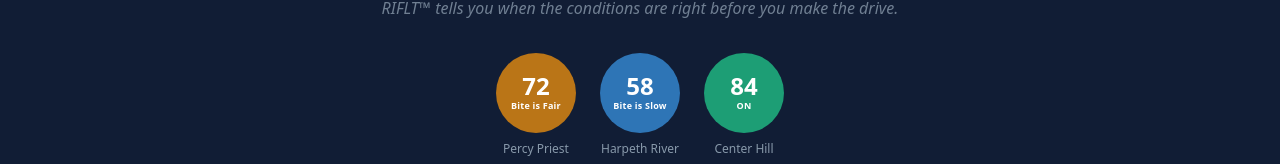
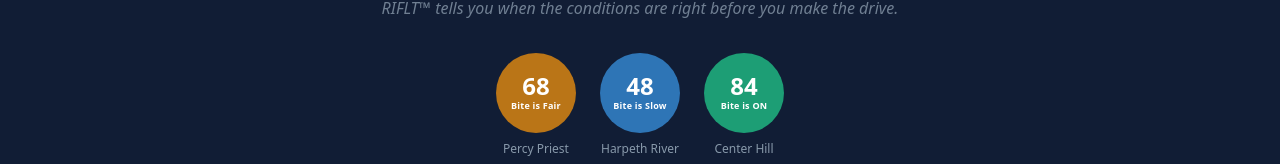
Before and after one commit to RifltHQ/riflt-website, a React (Vite) app: page /#/ in a window 1280 px wide. Shown: the part 432-596 px from the top of the page. Built offline with nearby package versions, Linux system fonts and the light colour scheme.

Commit message:
Align score thresholds and labels exactly with MVP engine

```diff
--- a/src/pages/Home.jsx
+++ b/src/pages/Home.jsx
@@ -1,9 +1,9 @@
 import { Link } from 'react-router-dom';
 
 function getScoreStatus(score) {
-  if (score >= 80) return { label: 'ON', color: '#1D9E75' };
-  if (score >= 60) return { label: 'Bite is Fair', color: '#BA7517' };
-  if (score >= 40) return { label: 'Bite is Slow', color: '#2E75B6' };
+  if (score >= 75) return { label: 'Bite is ON', color: '#1D9E75' };
+  if (score >= 55) return { label: 'Bite is Fair', color: '#BA7517' };
+  if (score >= 35) return { label: 'Bite is Slow', color: '#2E75B6' };
   return { label: 'Tough Day', color: '#E24B4A' };
 }
 
@@ -39,8 +39,8 @@
 
         {/* Illustrative score preview */}
         <div className="flex gap-6 mb-4">
-          <ScoreGauge score={72} label="Percy Priest" />
-          <ScoreGauge score={58} label="Harpeth River" />
+          <ScoreGauge score={68} label="Percy Priest" />
+          <ScoreGauge score={48} label="Harpeth River" />
           <ScoreGauge score={84} label="Center Hill" />
         </div>
         <p className="text-muted/60 text-xs mb-10">Example scores &mdash; open the app for your live BiteScore&trade;</p>
```
